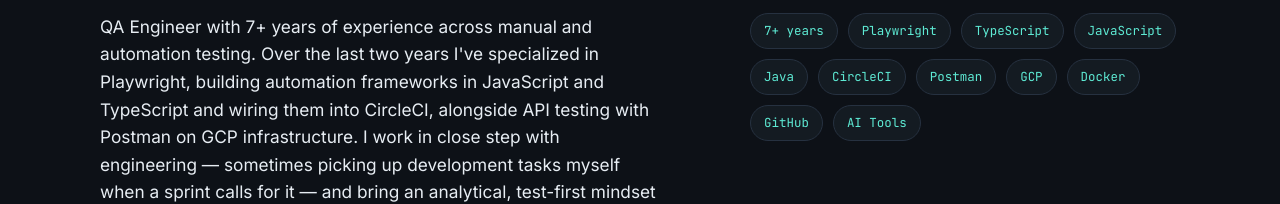
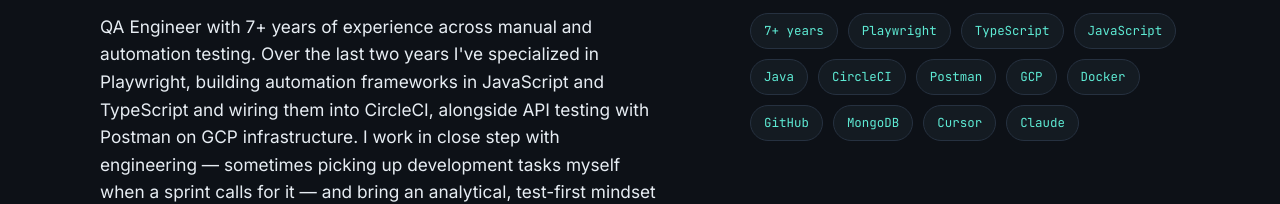
Before and after one commit to adizimhi193/adizimhi-cv.github.io, a plain HTML site: page index.html in a window 1280 px wide. Shown: the part 1027-1231 px from the top of the page. Drawn offline with Linux system fonts and the light colour scheme.

Commit message:
add more skills

```diff
--- a/index.html
+++ b/index.html
@@ -126,7 +126,9 @@
         <span class="tag mono">GCP</span>
         <span class="tag mono">Docker</span>
         <span class="tag mono">GitHub</span>
-        <span class="tag mono" data-en="AI Tools" data-he="כלי AI">AI Tools</span>
+        <span class="tag mono">MongoDB</span>
+        <span class="tag mono">Cursor</span>
+        <span class="tag mono">Claude</span>
       </div>
     </div>
   </div>
```
